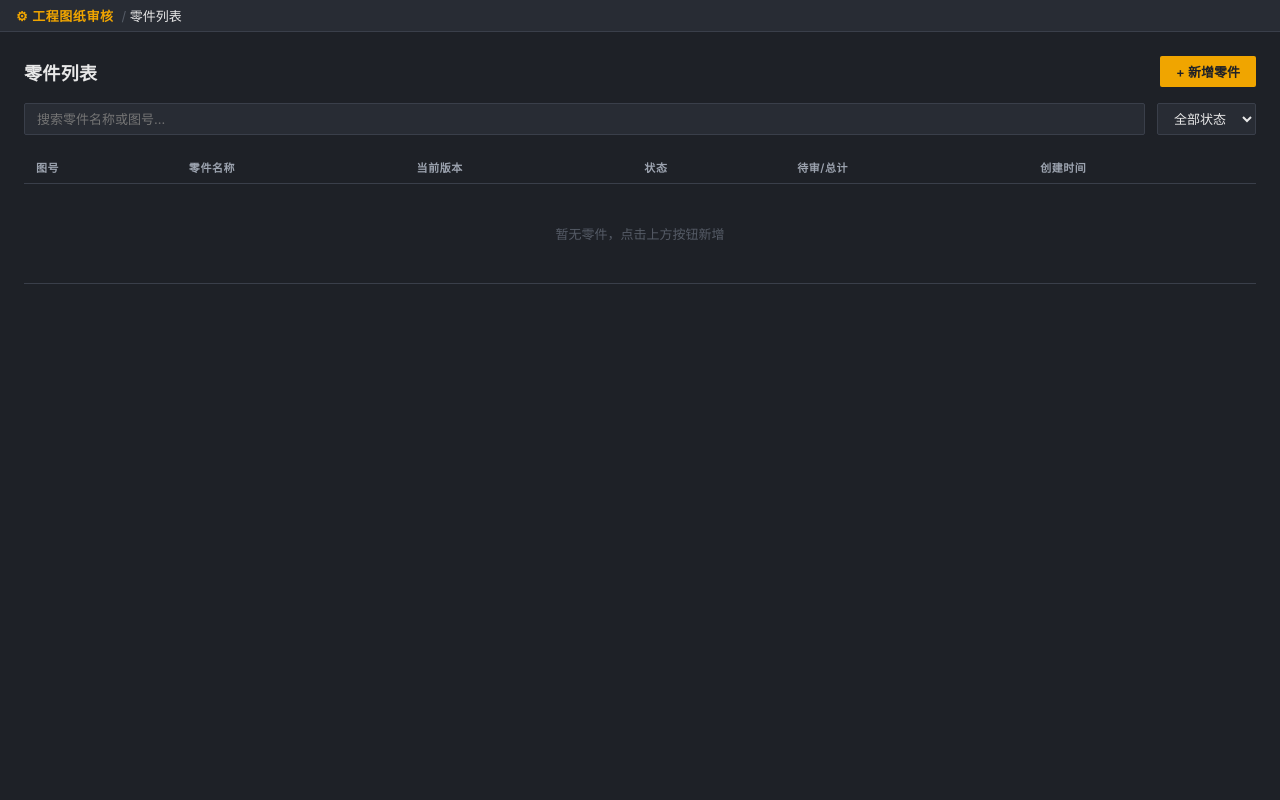
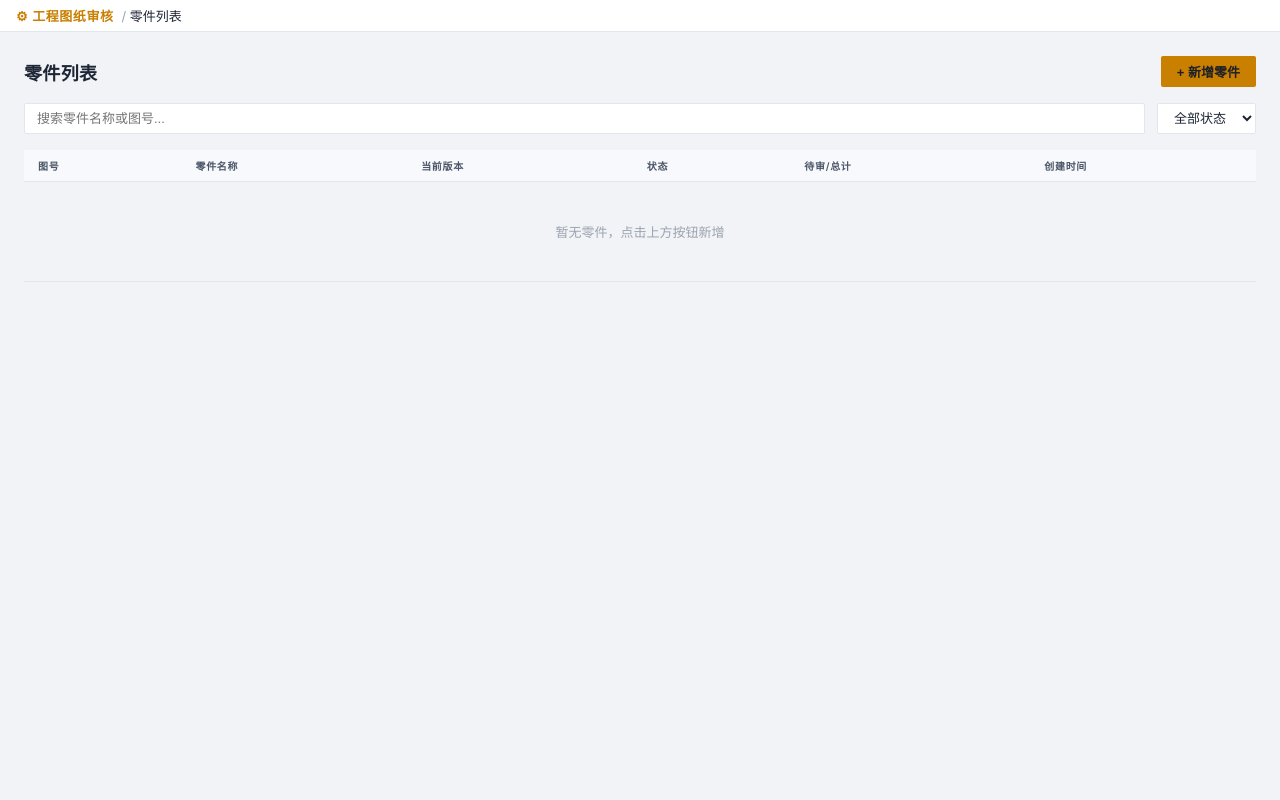
Before and after one commit to jierong0725-create/llm_drawing_review, a FastAPI app: page /parts/ in a window 1280 px wide. Run offline with FastAPI, Linux system fonts and the light colour scheme; data that the repository does not hold is empty; some libraries are stand-ins or nearby versions.

Commit message:
feat: replace design_tokens with inline light theme CSS in spa.html
Co-Authored-By: Claude Opus 4.7 <noreply@anthropic.com>

```diff
--- a/app/templates/spa.html
+++ b/app/templates/spa.html
@@ -7,13 +7,97 @@
   <script src="https://unpkg.com/react@18.3.1/umd/react.production.min.js" crossorigin></script>
   <script src="https://unpkg.com/react-dom@18.3.1/umd/react-dom.production.min.js" crossorigin></script>
   <script src="https://unpkg.com/@babel/standalone@7.24.5/babel.min.js" crossorigin></script>
+  <style>
+    /* ── 浅色主题 ── */
+    :root {
+      --bg-canvas: #f1f3f7;
+      --bg-surface: #ffffff;
+      --bg-elevated: #f8f9fc;
+      --bg-hover: rgba(0,0,0,0.03);
+      --bg-selected: rgba(220,130,0,0.07);
+      --signal-green: #16a34a;
+      --signal-red: #dc2626;
+      --signal-amber: #d97706;
+      --signal-gray: #6b7280;
+      --signal-blue: #2563eb;
+      --accent-primary: #c97f00;
+      --accent-hover: #a66800;
+      --accent-dim: rgba(201,127,0,0.12);
+      --ink: #1e2635;
+      --ink-secondary: #4b5668;
+      --ink-disabled: #9ca3af;
+      --border-color: #e2e6ed;
+      --border-strong: #cbd2dc;
+      --shadow-card: 0 2px 12px rgba(0,0,0,0.10);
+      --space-4: 4px; --space-8: 8px; --space-12: 12px;
+      --space-16: 16px; --space-24: 24px; --space-32: 32px;
+      --font-display: "DIN Alternate", "Helvetica Neue", sans-serif;
+      --font-mono: "SF Mono", "JetBrains Mono", "Fira Code", monospace;
+      --font-ui: -apple-system, system-ui, sans-serif;
+      --radius: 2px;
+    }
+
+    *, *::before, *::after { box-sizing: border-box; margin: 0; padding: 0; }
+    html, body, #root { height: 100%; overflow: hidden; }
+    body {
+      font-family: var(--font-ui);
+      font-size: 13px;
+      color: var(--ink);
+      background: var(--bg-canvas);
+      -webkit-font-smoothing: antialiased;
+      font-feature-settings: "tnum";
+    }
+
+    ::-webkit-scrollbar { width: 5px; height: 5px; }
+    ::-webkit-scrollbar-track { background: transparent; }
+    ::-webkit-scrollbar-thumb { background: var(--border-strong); border-radius: 3px; }
+
+    @keyframes pulse { 0%,100%{opacity:1} 50%{opacity:0.35} }
+    @keyframes fadeIn { from{opacity:0;transform:translateY(4px)} to{opacity:1;transform:translateY(0)} }
+    @keyframes stampIn { 0%{opacity:0;transform:rotate(-14deg) scale(0.7)} 60%{transform:rotate(-12deg) scale(1.08)} 100%{opacity:1;transform:rotate(-12deg) scale(1)} }
+    @keyframes contextMenuIn { from{opacity:0;transform:scale(0.92)} to{opacity:1;transform:scale(1)} }
+
+    .fade-in { animation: fadeIn 0.18s ease; }
+
+    table.industrial { width: 100%; border-collapse: collapse; }
+    table.industrial th {
+      text-align: left; padding: 8px 14px;
+      font-size: 10px; font-weight: 600;
+      color: var(--ink-secondary); text-transform: uppercase; letter-spacing: 0.07em;
+      border-bottom: 1px solid var(--border-color);
+      background: var(--bg-elevated);
+    }
+    table.industrial td {
+      padding: 10px 14px; border-bottom: 1px solid var(--border-color);
+      font-variant-numeric: tabular-nums; color: var(--ink);
+    }
+    table.industrial tbody tr { cursor: pointer; transition: background 0.1s; }
+    table.industrial tbody tr:hover { background: var(--bg-hover); }
+    table.industrial tbody tr.selected { background: var(--bg-selected); }
+
+    .ctx-menu {
+      position: fixed; z-index: 9999;
+      background: var(--bg-surface); border: 1px solid var(--border-strong);
+      border-radius: 6px; padding: 4px; min-width: 160px;
+      box-shadow: var(--shadow-card);
+      animation: contextMenuIn 0.12s ease;
+    }
+    .ctx-item {
+      display: flex; align-items: center; gap: 8px;
+      padding: 7px 10px; border-radius: 4px; cursor: pointer;
+      font-size: 12px; color: var(--ink); transition: background 0.1s;
+    }
+    .ctx-item:hover { background: var(--bg-hover); }
+    .ctx-dot { width: 8px; height: 8px; border-radius: 2px; flex-shrink: 0; }
+    .ctx-divider { height: 1px; background: var(--border-color); margin: 3px 0; }
+
+    .progress-track { background: var(--border-color); border-radius: 2px; overflow: hidden; }
+    .progress-fill { height: 100%; border-radius: 2px; transition: width 0.4s ease; }
+  </style>
 </head>
 <body>
   <div id="root"></div>
-  <script type="text/babel" src="/static/jsx/design_tokens.jsx"></script>
-  <script type="text/babel" src="/static/jsx/app_shell.jsx"></script>
-  <script type="text/babel" src="/static/jsx/status_dot.jsx"></script>
-  <script type="text/babel" src="/static/jsx/stamp.jsx"></script>
+  <script type="text/babel" src="/static/jsx/shared.jsx"></script>
   {% block scripts %}{% endblock %}
 </body>
 </html>
```
